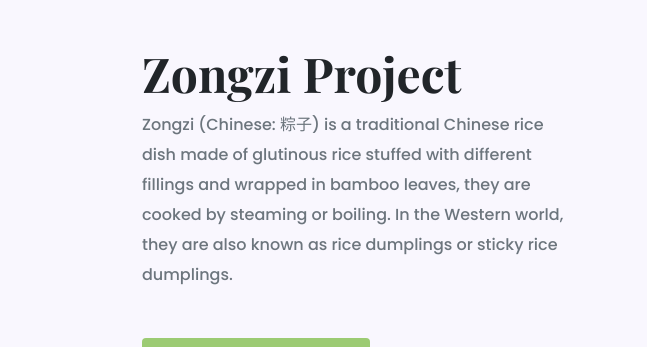
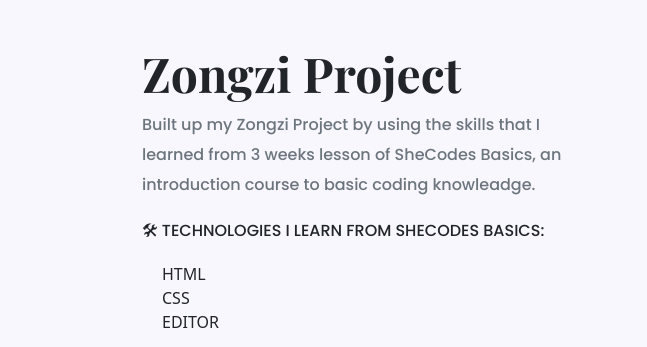
Before and after one commit to jingshiunming/About-Jing-Shiun-MIng, a plain HTML site: page workandchallenge.html in a window 1280 px wide. Shown: the part 273-620 px from the top of the page, 0-647 px from the left. Drawn offline with nearby package versions, Linux system fonts and the light colour scheme.

Commit message:
added some description

```diff
--- a/styles/workandchallengepage.css
+++ b/styles/workandchallengepage.css
@@ -31,6 +31,12 @@ p {
   font-weight: normal;
   font-size: 16px;
   line-height: 30px;
+}
+
+ul {
+  margin: 0;
+  padding-left: 20px;
+  list-style-type: none;
 }
 
 body {
--- a/workandchallenge.html
+++ b/workandchallenge.html
@@ -69,12 +69,24 @@
         <div class="col">
           <div class="project-description">
             <h2>Zongzi Project</h2>
-            <p class="mb-5 text-muted">
-              Zongzi (Chinese: 粽子) is a traditional Chinese rice dish made of
-              glutinous rice stuffed with different fillings and wrapped in
-              bamboo leaves, they are cooked by steaming or boiling. In the
-              Western world, they are also known as rice dumplings or sticky
-              rice dumplings.
+            <p class="text-muted">
+              Built up my Zongzi Project by using the skills that I learned
+              from 3 weeks lesson of SheCodes Basics, an introduction course to
+              basic coding knowleadge.
+            </p>
+            <p>
+              🛠 TECHNOLOGIES I LEARN FROM SHECODES BASICS:
+              <ul>
+                <li>
+                HTML
+                </li>
+                <li>
+                  CSS
+                </li>
+                <li>
+                  EDITOR
+                </li>
+              </ul>
             </p>
             <a href="#" class="btn btn-branding-outline"
               >See my Zongzi Project</a
```
